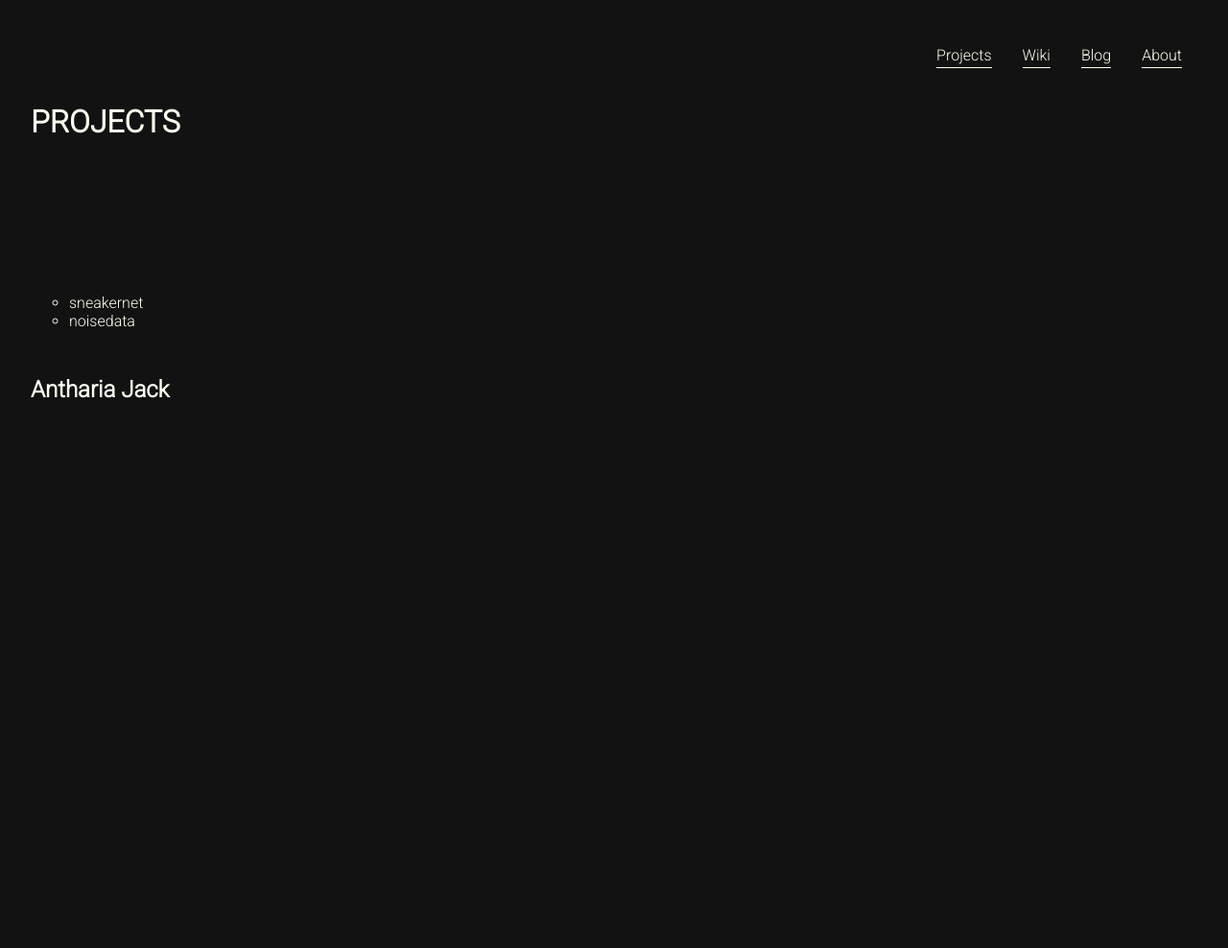
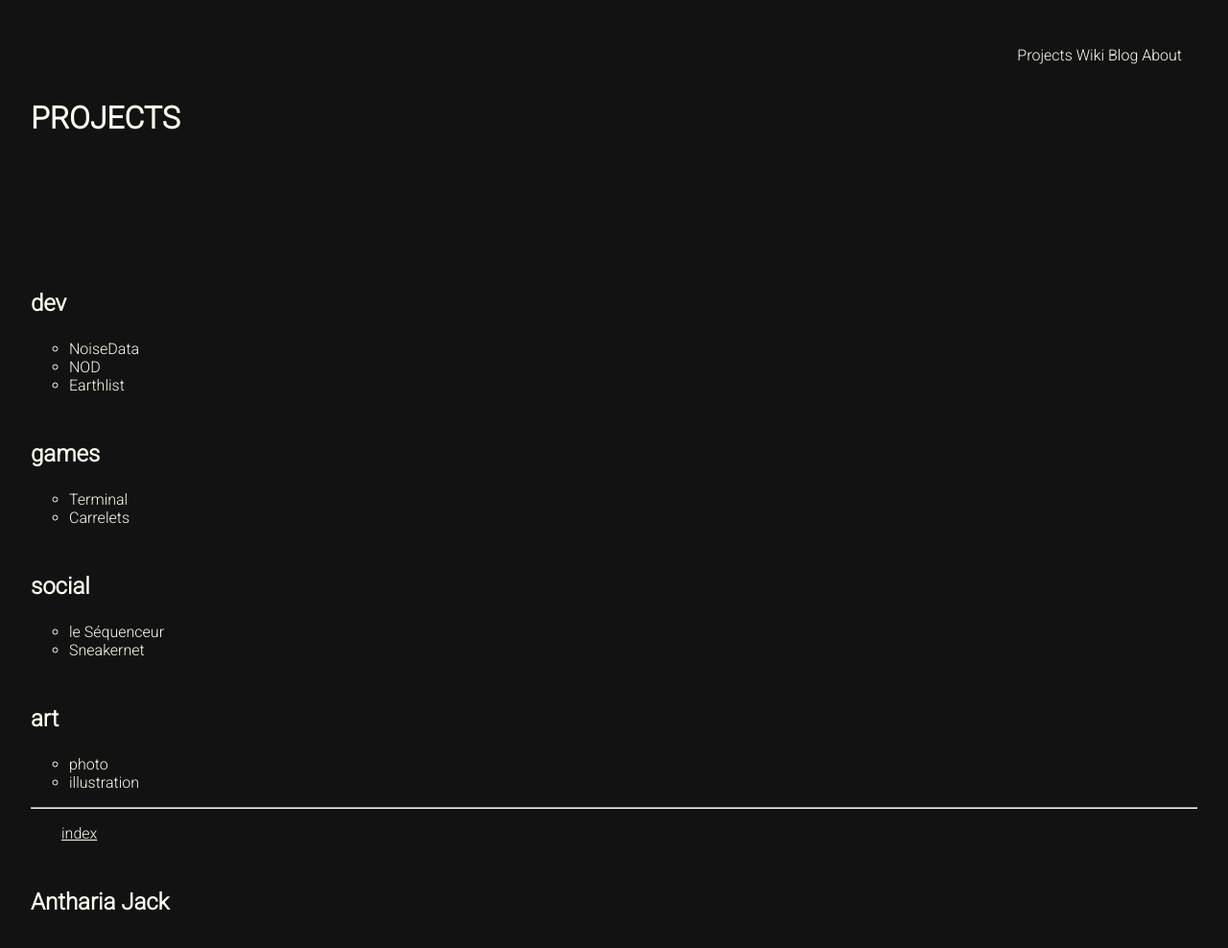
Before and after one commit to Antharia/antharia.github.io, a plain HTML site: page projects.html in a window 1280 px wide. Shown: the whole page at 96% size. Before the commit the page ends 800 px from the top, so only its background shows below. Drawn offline with Linux system fonts and the light colour scheme.

Commit message:
Update CSS

```diff
--- a/projects.html
+++ b/projects.html
@@ -8,24 +8,62 @@
 </head>
 <body>
     <nav>
-       <a href="" class="nav-item">Projects</a>
-       <a href="" class="nav-item">Wiki</a>
-       <a href="" class="nav-item">Blog</a>
-       <a href="" class="nav-item">About</a>
+        <div class="nav">
+            <a href="./projects.html" class="nav-item">Projects</a>
+            <a href="" class="nav-item">Wiki</a>
+            <a href="./diary/diary.html" class="nav-item">Blog</a>
+            <a href="./about.html" class="nav-item">About</a>
+        </div>
     </nav>
     <div class="container">
 
 <div id="projects"><h1 id="projects" class="header"><a href="#projects">projects</a></h1></div>
 
 
+<div id="projects-dev"><h2 id="dev" class="header"><a href="#projects-dev">dev</a></h2></div>
 <ul>
 <li>
-<a href="projects/sneakernet.html">sneakernet</a>
+<a href="projects/noisedata.html">NoiseData</a>
 
 <li>
-<a href="projects/noisedata.html">noisedata</a>
+<a href="projects/nod.html">NOD</a>
+
+<li>
+<a href="projects/earthlist.html">Earthlist</a>
 
 </ul>
+<div id="projects-games"><h2 id="games" class="header"><a href="#projects-games">games</a></h2></div>
+<ul>
+<li>
+<a href="projects/terminal.html">Terminal</a>
+
+<li>
+<a href="projects/carrelets.html">Carrelets</a>
+
+</ul>
+<div id="projects-social"><h2 id="social" class="header"><a href="#projects-social">social</a></h2></div>
+<ul>
+<li>
+<a href="projects/le séquenceur.html">le Séquenceur</a>
+
+<li>
+<a href="projects/sneakernet.html">Sneakernet</a>
+
+</ul>
+<div id="projects-art"><h2 id="art" class="header"><a href="#projects-art">art</a></h2></div>
+<ul>
+<li>
+<a href="projects/photo.html">photo</a>
+
+<li>
+<a href="projects/illustration.html">illustration</a>
+
+</ul>
+
+<hr />
+<p>
+<a href="index.html">index</a>
+</p>
 
     </div>
     <footer>
--- a/style.css
+++ b/style.css
@@ -35,12 +35,12 @@ h1 {
 
 h2 {
     margin-top: 2em;
-    margin-bottom: 2em;
+    margin-bottom: 1em;
 }
 
 h3 {
-    margin-top: 2em;
-    margin-bottom: 1em;
+    margin-top: 1em;
+    margin-bottom: 0.5em;
 }
 
 p {
@@ -95,3 +95,8 @@ code {
     background-color: #242424;
     color: #FDFDEF;
 }
+
+footer {
+    height: 2em;
+    bottom: 0;
+}
```
Also changed, not shown: diary/2022-06-16.html (+13 -10 lines), index.html (+35 -8 lines), projects/earthlist.html (added, +53 -0 lines), projects/terminal.html (added, +36 -0 lines).
